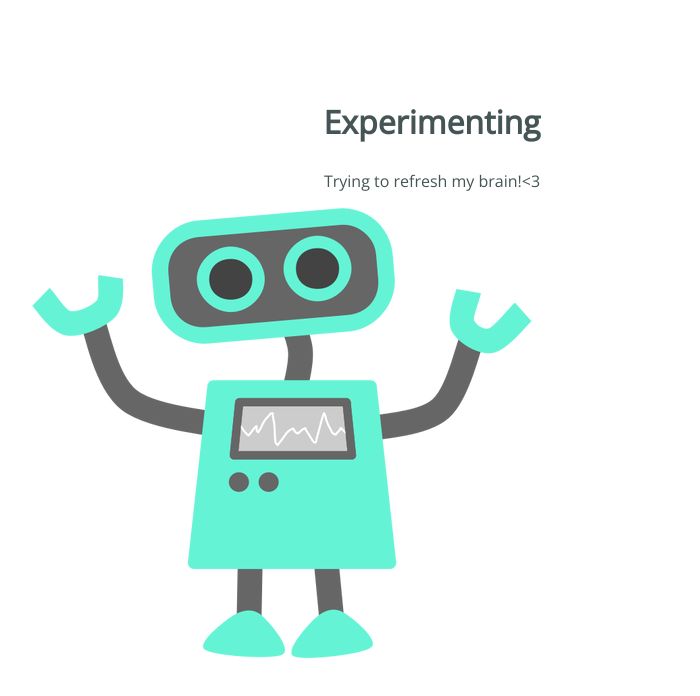
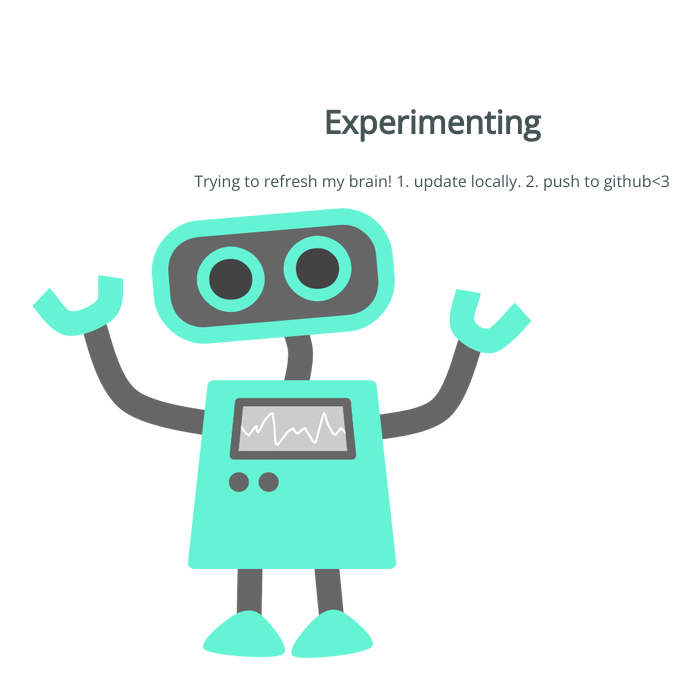
Before and after one commit to canvasbycourt/my-new-repository, a plain HTML site: page index.html in a window 1280 px wide. Shown: the whole page, without its empty margins (208-908 px from the left). Drawn offline with nearby package versions, Linux system fonts and the light colour scheme; files that its build step writes are made by us from their sources.

Commit message:
added directions to paragraph

```diff
--- a/index.html
+++ b/index.html
@@ -9,7 +9,7 @@
 <body>
 	<section>
 		<h1>Experimenting</h1>
-		<p>Trying to refresh my brain!<3</p>
+		<p>Trying to refresh my brain! 1. update locally.  2. push to github<3</p>
 		<img src="img/happy-blue-robot.png">
 	</section>
 </body>
```
